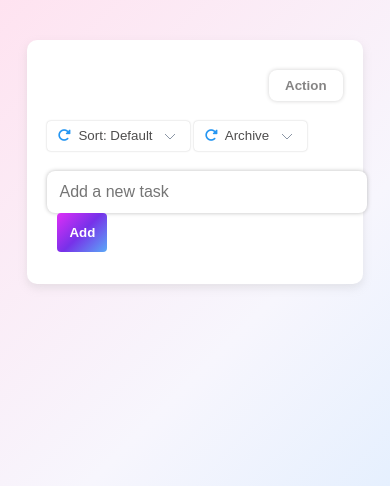
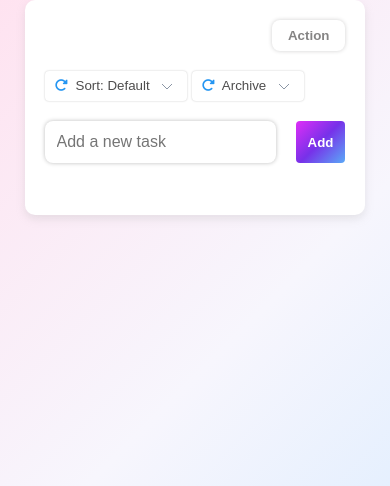
Before and after one commit to im-dlam/SeeQQ, a FastAPI app: template app/templates/list_notes.html in a window 390 px wide. Shown: the part 52-538 px from the top of the page. Run offline with FastAPI, Linux system fonts and the light colour scheme; the template is opened without the code that fills it, so the values that code supplies are empty.

Commit message:
fix: view ui with mode phone

```diff
--- a/app/static/css/list-note.css
+++ b/app/static/css/list-note.css
@@ -32,7 +32,7 @@
     align-items: center;
 }
 .card {
-    margin-top:40px;
+    padding:20px 20px;
     background-color: green;
     /* min-height: 40vh; */
     background-color: white;
@@ -67,14 +67,12 @@
 }
 .container-head {
     display: flex;
-    margin-top: 30px;
 }
 
-.container-head .label-left {
+/* .container-head .label-left {
     margin-left: 20px;
-}
+} */
 .container-head .label-right {
-    margin-right: 20px;
     user-select: none;
 }
 .label-right {
@@ -86,7 +84,6 @@
 
 
 .div-btn-h1 {
-    margin-left: 20px;
     user-select: none;
 }
 .div-btn-h1 button {
@@ -117,13 +114,13 @@
 
 
 .work-name {
-    margin-top: 20px;
-    margin-left: 20px;
-    margin-right: 20px;
+    padding-top:20px;
+    display: flex;
+    gap:20px;
 }
 
 .work-name #work {
-    width: 80vh;
+    width: 60vh;
     padding:12px 12px;
     outline: none;
     font-size: 16px;
@@ -134,7 +131,6 @@
 
 .work-name .work-button {
     padding:12px 12px;
-    margin-left: 10px;
     border:none;
     background: linear-gradient(135deg, #df2ef7 0%, #7731e9 50%, #5aa9f7 100%);
     color:white;
```
